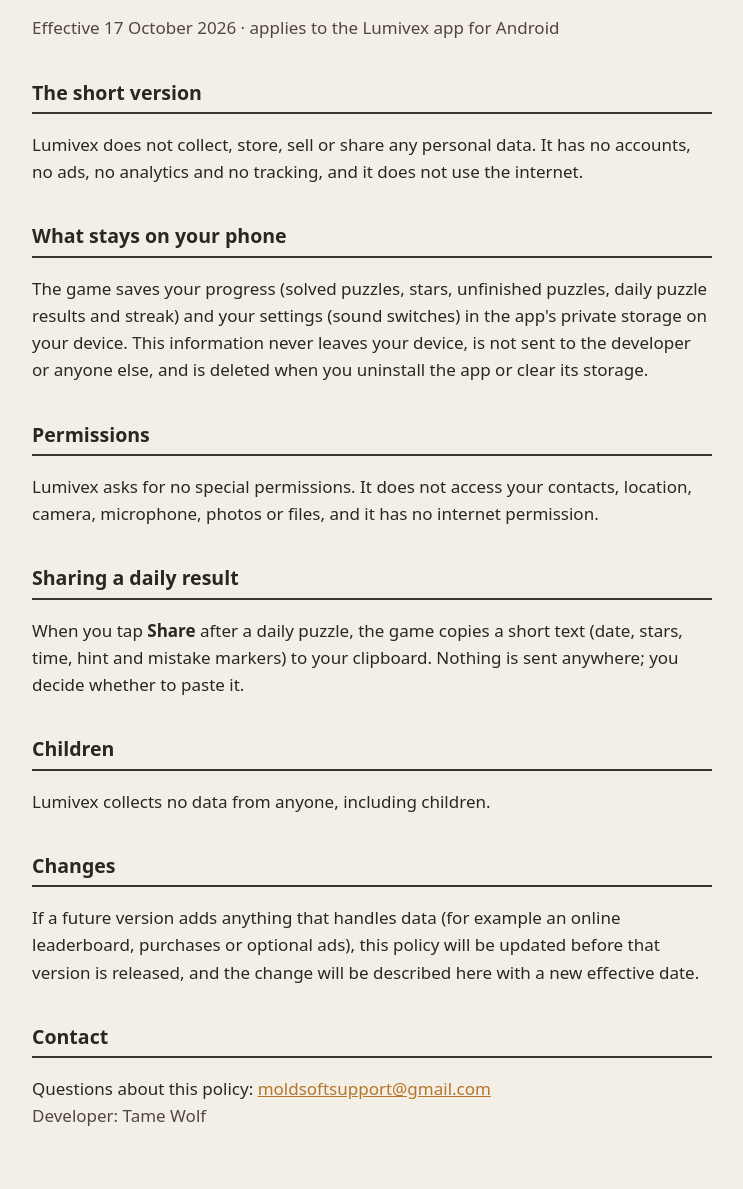
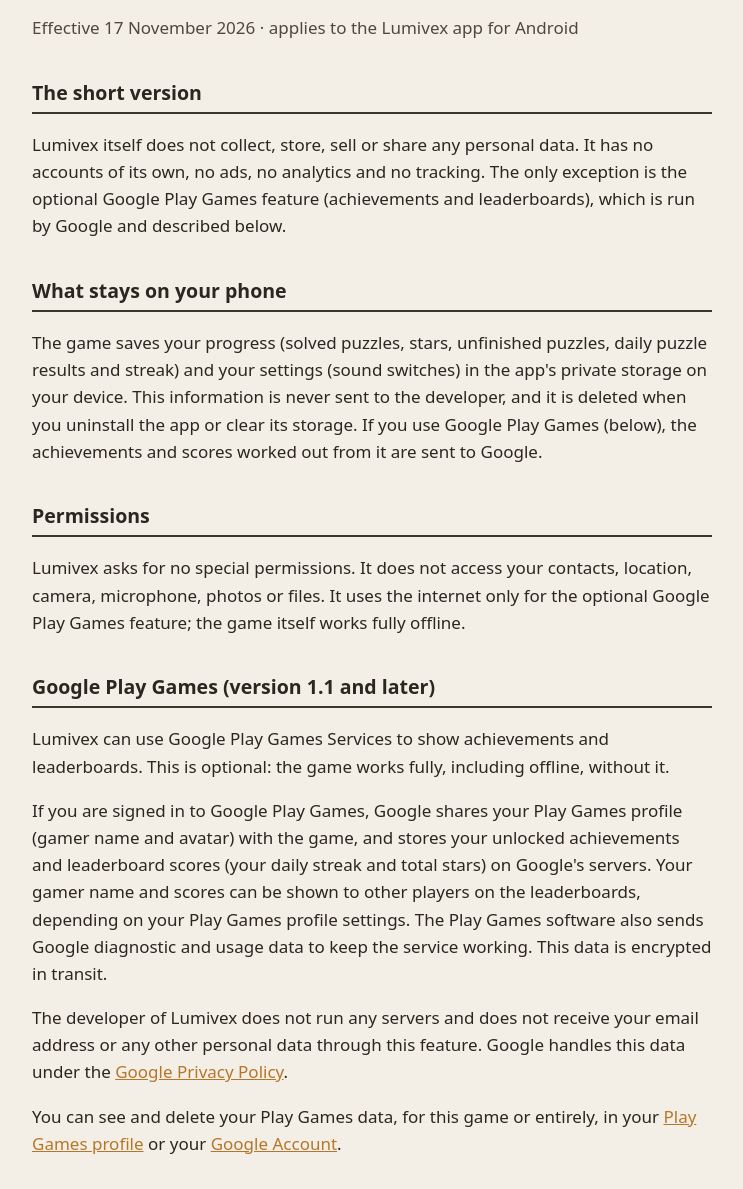
Before and after one commit to cabdyn/lumivex-site, a plain HTML site: page privacy.html in a window 1280 px wide. Shown: the part 100-1289 px from the top of the page, without its empty margins (268-1011 px from the left). Drawn offline with Linux system fonts and the light colour scheme.

Commit message:
policy update for leaderboards and achievements

```diff
--- a/privacy.html
+++ b/privacy.html
@@ -19,25 +19,35 @@
 <body>
 <main>
 <h1>Lumivex Privacy Policy</h1>
-<p class="dim">Effective 17 October 2026 · applies to the Lumivex app for Android</p>
+<p class="dim">Effective 17 November 2026 · applies to the Lumivex app for Android</p>
 
 <h2>The short version</h2>
-<p>Lumivex does not collect, store, sell or share any personal data. It has no accounts, no ads, no analytics and no tracking, and it does not use the internet.</p>
+<p>Lumivex itself does not collect, store, sell or share any personal data. It has no accounts of its own, no ads, no analytics and no tracking. The only exception is the optional Google Play Games feature (achievements and leaderboards), which is run by Google and described below.</p>
 
 <h2>What stays on your phone</h2>
-<p>The game saves your progress (solved puzzles, stars, unfinished puzzles, daily puzzle results and streak) and your settings (sound switches) in the app's private storage on your device. This information never leaves your device, is not sent to the developer or anyone else, and is deleted when you uninstall the app or clear its storage.</p>
+<p>The game saves your progress (solved puzzles, stars, unfinished puzzles, daily puzzle results and streak) and your settings (sound switches) in the app's private storage on your device. This information is never sent to the developer, and it is deleted when you uninstall the app or clear its storage. If you use Google Play Games (below), the achievements and scores worked out from it are sent to Google.</p>
 
 <h2>Permissions</h2>
-<p>Lumivex asks for no special permissions. It does not access your contacts, location, camera, microphone, photos or files, and it has no internet permission.</p>
+<p>Lumivex asks for no special permissions. It does not access your contacts, location, camera, microphone, photos or files. It uses the internet only for the optional Google Play Games feature; the game itself works fully offline.</p>
+
+<h2>Google Play Games (version 1.1 and later)</h2>
+<p>Lumivex can use Google Play Games Services to show achievements and leaderboards. This is optional: the game works fully, including offline, without it.</p>
+<p>If you are signed in to Google Play Games, Google shares your Play Games profile (gamer name and avatar) with the game, and stores your unlocked achievements and leaderboard scores (your daily streak and total stars) on Google's servers. Your gamer name and scores can be shown to other players on the leaderboards, depending on your Play Games profile settings. The Play Games software also sends Google diagnostic and usage data to keep the service working. This data is encrypted in transit.</p>
+<p>The developer of Lumivex does not run any servers and does not receive your email address or any other personal data through this feature. Google handles this data under the <a href="https://policies.google.com/privacy">Google Privacy Policy</a>.</p>
+<p>You can see and delete your Play Games data, for this game or entirely, in your <a href="https://play.google.com/games/profile">Play Games profile</a> or your <a href="https://myaccount.google.com">Google Account</a>.</p>
 
 <h2>Sharing a daily result</h2>
 <p>When you tap <strong>Share</strong> after a daily puzzle, the game copies a short text (date, stars, time, hint and mistake markers) to your clipboard. Nothing is sent anywhere; you decide whether to paste it.</p>
 
 <h2>Children</h2>
-<p>Lumivex collects no data from anyone, including children.</p>
+<p>Lumivex itself collects no data from anyone, including children. Google Play Games is provided by Google under its own terms and privacy policy.</p>
 
 <h2>Changes</h2>
 <p>If a future version adds anything that handles data (for example an online leaderboard, purchases or optional ads), this policy will be updated before that version is released, and the change will be described here with a new effective date.</p>
+<ul>
+  <li><strong>17 November 2026:</strong> added the Google Play Games section (achievements and leaderboards, version 1.1).</li>
+  <li><strong>17 October 2026:</strong> first version.</li>
+</ul>
 
 <h2>Contact</h2>
 <p>Questions about this policy: <a href="mailto:moldsoftsupport@gmail.com">moldsoftsupport@gmail.com</a><br>
```
